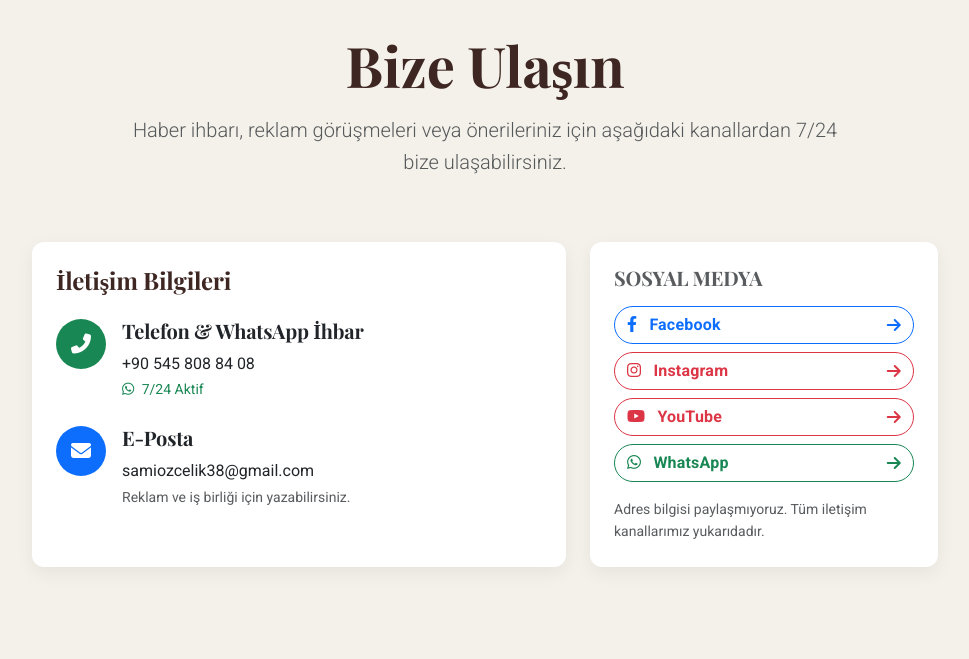
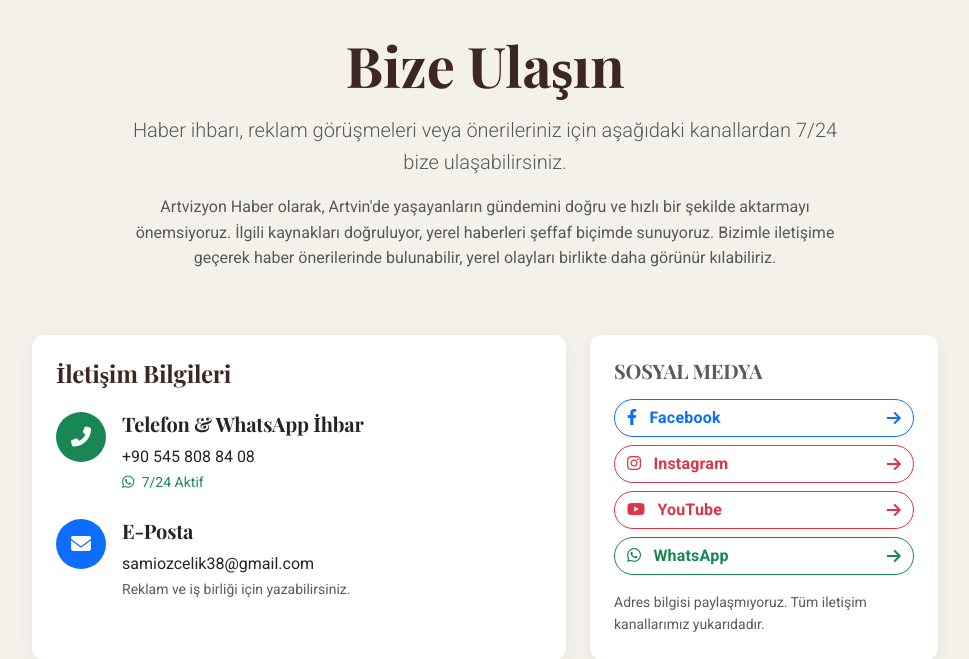
Before and after one commit to berkantozcelik/artvizyon-haber, a Django app: page /iletisim/ in a window 1280 px wide. Shown: the part 282-941 px from the top of the page, without its empty margins (155-1124 px from the left). Run offline with Django 5.2, Linux system fonts and the light colour scheme; data that the repository does not hold is empty; some libraries are stand-ins or nearby versions.

Commit message:
Strengthen contact page with editorial quality and local reporting message

```diff
--- a/templates/iletisim.html
+++ b/templates/iletisim.html
@@ -7,6 +7,7 @@
         <div class="col-lg-8 mx-auto text-center">
             <h1 class="display-4 fw-bold" style="color: var(--ahsap-koyu); font-family: 'Playfair Display', serif;">Bize Ulaşın</h1>
             <p class="lead text-muted mt-3">Haber ihbarı, reklam görüşmeleri veya önerileriniz için aşağıdaki kanallardan 7/24 bize ulaşabilirsiniz.</p>
+            <p class="text-muted mt-3">Artvizyon Haber olarak, Artvin'de yaşayanların gündemini doğru ve hızlı bir şekilde aktarmayı önemsiyoruz. İlgili kaynakları doğruluyor, yerel haberleri şeffaf biçimde sunuyoruz. Bizimle iletişime geçerek haber önerilerinde bulunabilir, yerel olayları birlikte daha görünür kılabiliriz.</p>
         </div>
     </div>
 
```
